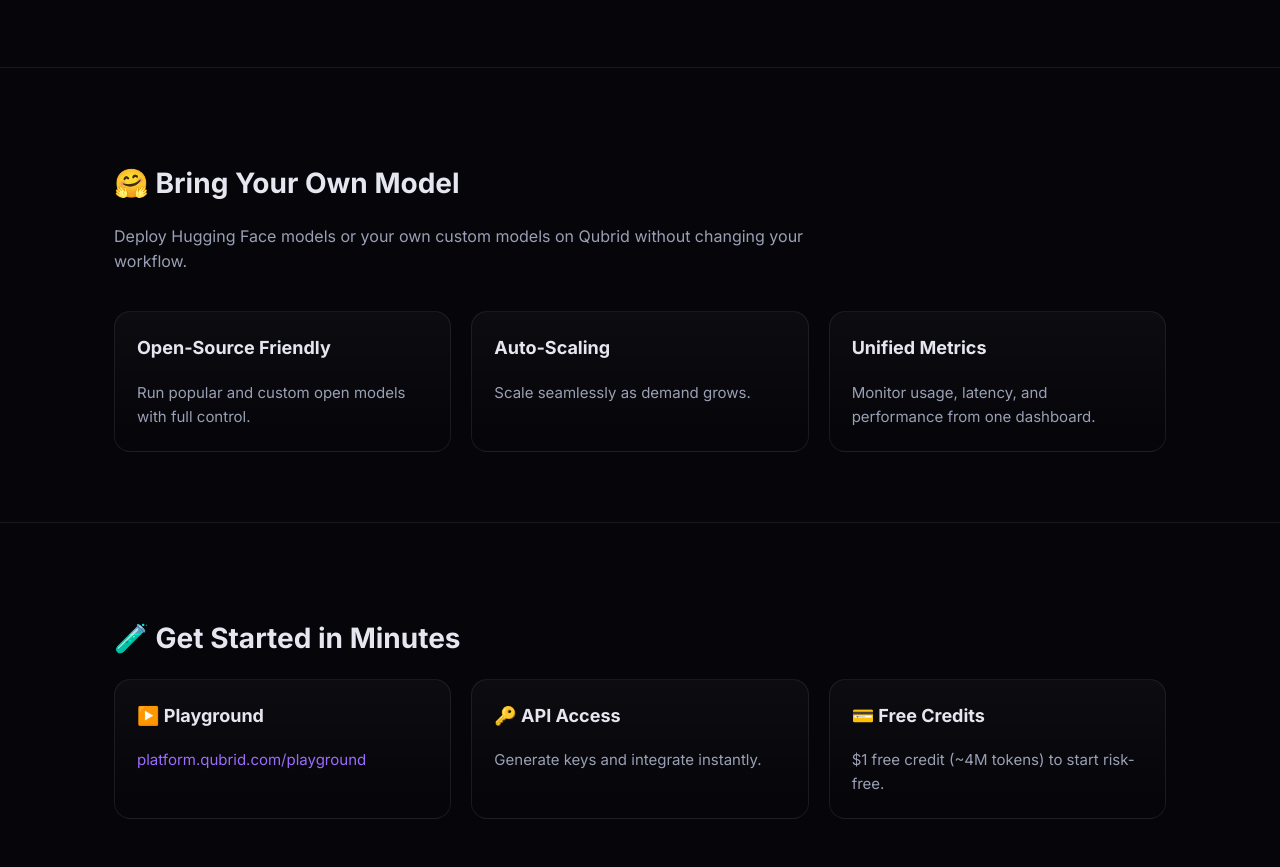
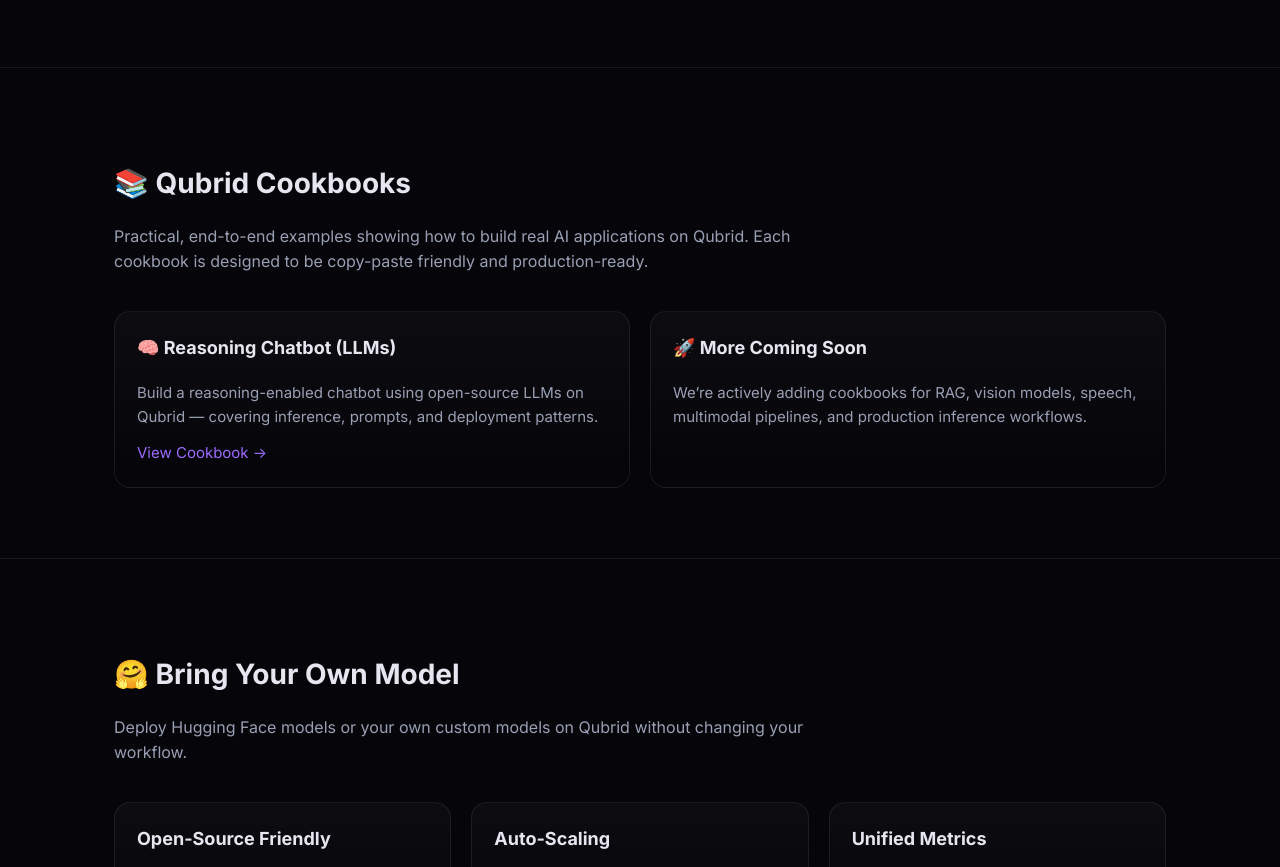
Before and after one commit to QubridAI-Inc/.github, a plain HTML site: page index.html in a window 1280 px wide. Shown: the part 1111-1978 px from the top of the page. Drawn offline with Linux system fonts and the light colour scheme.

Commit message:
Add Qubrid Cookbooks section to index.html
Added a section for Qubrid Cookbooks with descriptions and links.

```diff
--- a/index.html
+++ b/index.html
@@ -223,6 +223,39 @@
       </div>
     </div>
   </section>
+    <!-- Cookbooks -->
+  <section>
+    <div class="container">
+      <h2>📚 Qubrid Cookbooks</h2>
+      <p class="section-desc">
+        Practical, end-to-end examples showing how to build real AI applications on Qubrid.
+        Each cookbook is designed to be copy-paste friendly and production-ready.
+      </p>
+
+      <div class="grid">
+        <div class="card">
+          <h3>🧠 Reasoning Chatbot (LLMs)</h3>
+          <p>
+            Build a reasoning-enabled chatbot using open-source LLMs on Qubrid —
+            covering inference, prompts, and deployment patterns.
+          </p>
+          <p style="margin-top:12px;">
+            <a href="https://github.com/QubridAI-Inc/qubrid-cookbook/tree/main/LLMs/reasoning_chatbot">
+              View Cookbook →
+            </a>
+          </p>
+        </div>
+
+        <div class="card">
+          <h3>🚀 More Coming Soon</h3>
+          <p>
+            We’re actively adding cookbooks for RAG, vision models, speech, multimodal pipelines,
+            and production inference workflows.
+          </p>
+        </div>
+      </div>
+    </div>
+  </section>
 
   <!-- Bring Your Own Model -->
   <section>
```
